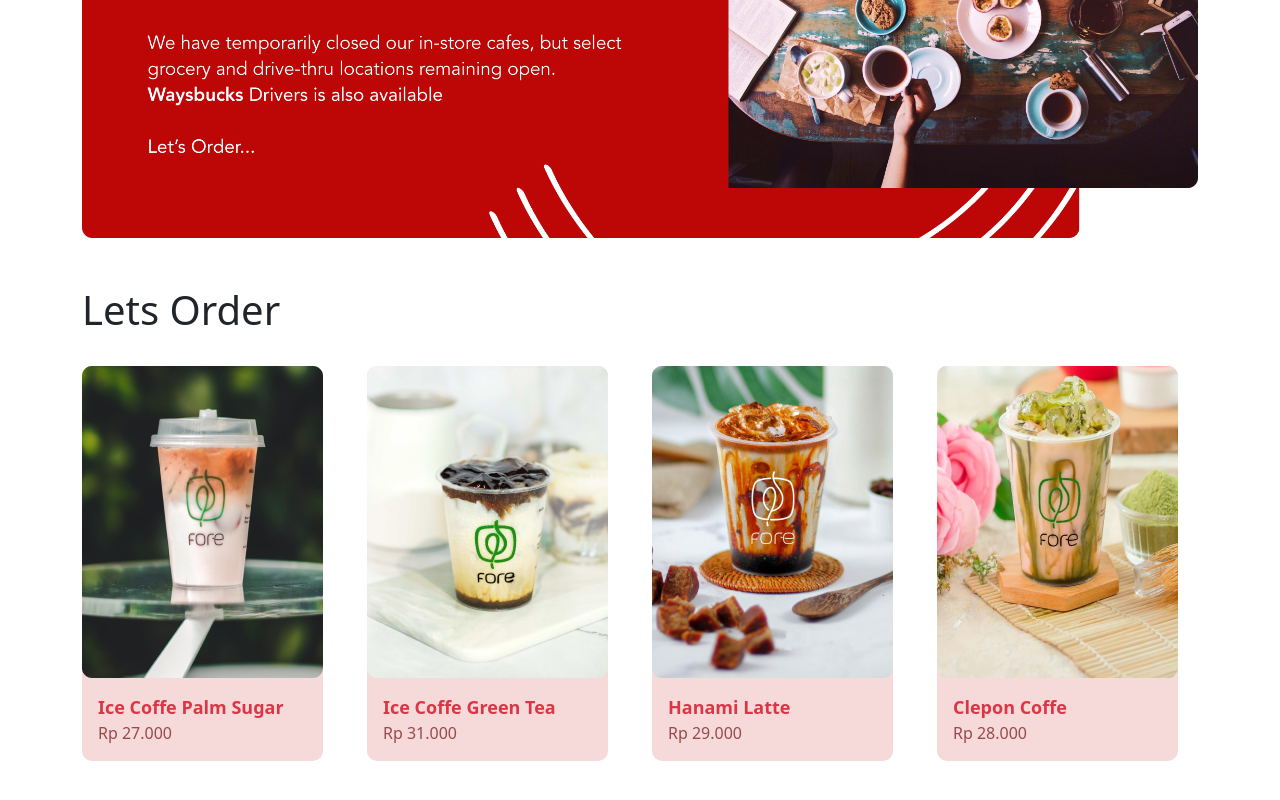
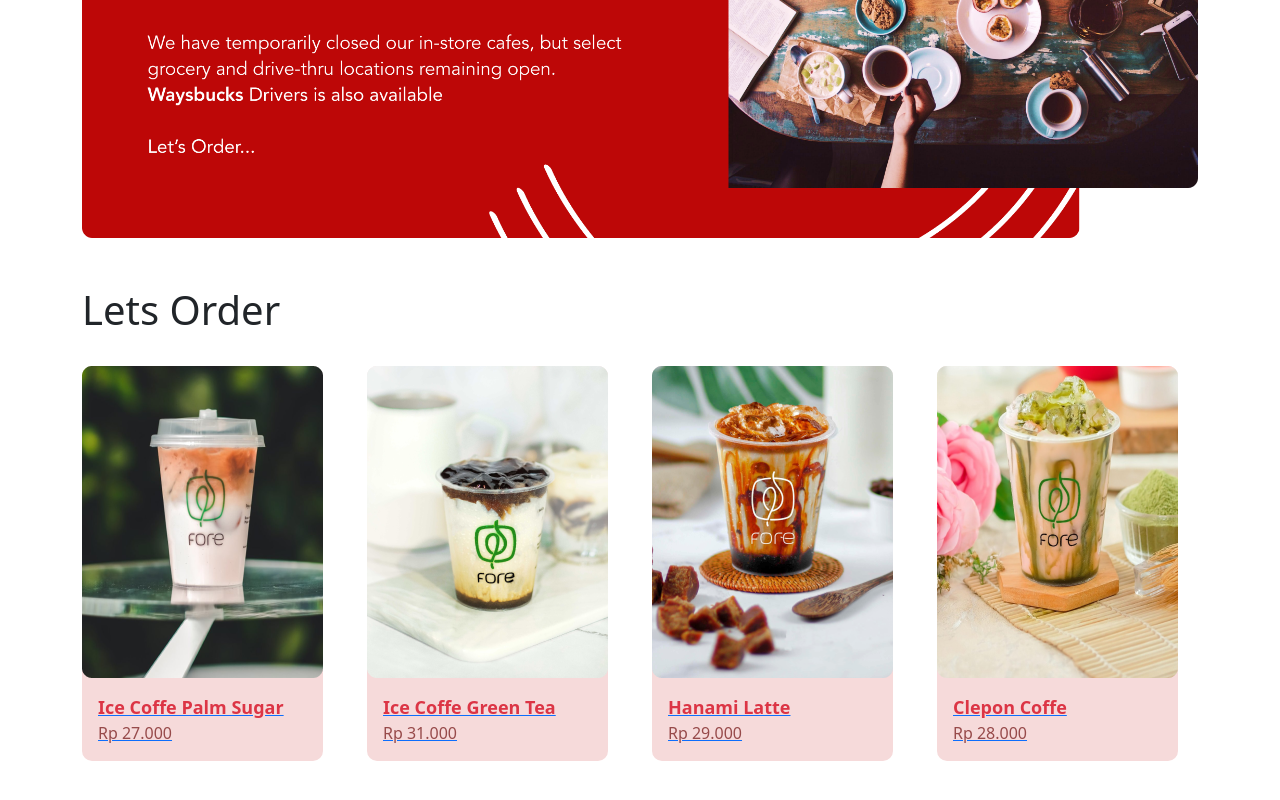
Before and after one commit to Bayu1904/FE, a React (Create React App) app: page / in a window 1280 px wide. Shown: the part 302-1102 px from the top of the page. Built offline with nearby package versions, Linux system fonts and the light colour scheme.

Commit message:
add-link

```diff
--- a/src/components/ListCard.js
+++ b/src/components/ListCard.js
@@ -1,5 +1,5 @@
 import React from "react";
-// import { Link } from 'react-router-dom'
+import { Link } from "react-router-dom"
 
 import Card from "react-bootstrap/Card";
 import Container from "react-bootstrap/Container";
@@ -15,16 +15,16 @@ export default function ListCard() {
       <Row>
         {DataBoba.map((items, index) => (
           <Col className="mt-4">
+            <Link to={`/detail-project/${index}`}>
               <Card key={index} style={{ width: "15.063rem", border: 0, borderRadius: 10, backgroundColor: "#F6DADA" }}
               >
-              {/* <Link to="/detail-product"> */}
                 <Card.Img variant="top" src={items.image} className="rounded" style={{ height: "19.5rem" }} />
                 <Card.Body>
                   <p className="fw-bold text-danger" style={{ fontSize: "18px", margin: 0 }}>{items.title}</p>
                   <p style={{ color: "#974A4A", margin: 0 }}>{formatPrice(items.price)}</p>
                 </Card.Body>
-              {/* </Link> */}
               </Card>
+            </Link>
           </Col>
         ))}
       </Row>
```
Lines whose indentation alone changed are shown as unchanged.
